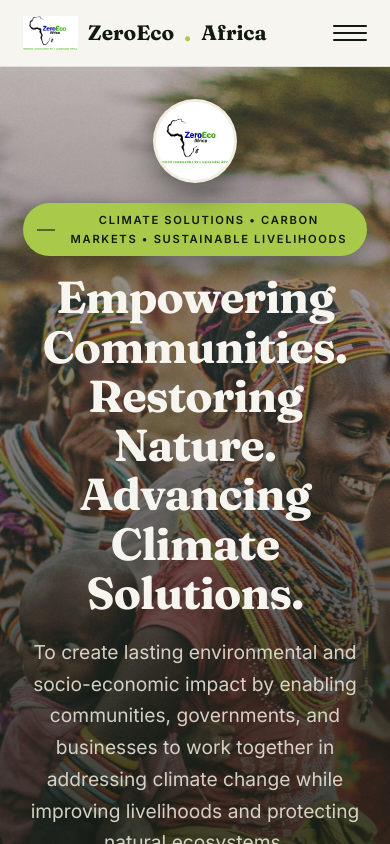
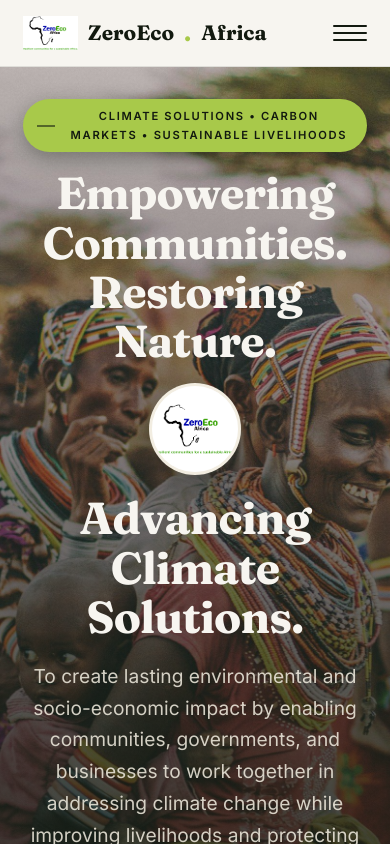
Before and after one commit to Tuli352/ZEROAFRICA, a Next.js app: page / in a window 390 px wide. Shown: the top 844 px of the page. Built offline with nearby package versions, Linux system fonts and the light colour scheme.

Commit message:
Update website

```diff
--- a/src/app/globals.css
+++ b/src/app/globals.css
@@ -504,22 +504,43 @@
   display: block;
 }
 
+/* In-flow badge, sits between "Restoring Nature." and "Advancing Climate
+   Solutions." inside the h1 itself. Hidden by default (desktop keeps the
+   original floating corner badge); shown only on mobile, where it becomes
+   a block box — which forces the surrounding heading text to wrap around
+   it on its own line, so it can never overlap or truncate a word no
+   matter how the rest of the heading reflows on a given phone. */
+.hero-badge-inline {
+  display: none;
+}
+
 @media (max-width: 720px) {
   .hero {
-    flex-direction: column;
-    align-items: center;
     padding-top: 32px;
   }
 
+  /* Old absolute corner badge is replaced by the inline version below */
   .hero-badge {
-    position: static;
-    top: auto;
-    left: auto;
-    right: auto;
-    margin: 0 0 20px;
-    width: 84px;
-    height: 84px;
-    border-width: 3px;
+    display: none;
+  }
+
+  .hero-badge-inline {
+    display: block;
+    width: 92px;
+    height: 92px;
+    margin: 18px auto;
+    border-radius: 50%;
+    overflow: hidden;
+    border: 3px solid rgba(242, 237, 224, 0.9);
+    box-shadow: 0 12px 32px rgba(18, 25, 15, 0.45);
+    background: var(--paper);
+  }
+
+  .hero-badge-inline img {
+    width: 100%;
+    height: 100%;
+    object-fit: cover;
+    display: block;
   }
 }
 
--- a/src/app/page.tsx
+++ b/src/app/page.tsx
@@ -16,7 +16,13 @@
 
         <div className="hero-content">
           <div className="eyebrow">Climate Solutions &bull; Carbon Markets &bull; Sustainable Livelihoods</div>
-          <h1>Empowering Communities. <span className="hero-highlight">Restoring Nature.</span> Advancing Climate Solutions.</h1>
+          <h1>
+            Empowering Communities. <span className="hero-highlight">Restoring Nature.</span>
+            <span className="hero-badge-inline">
+              <img src="/images/logo-circle.png" alt="ZeroEco Africa mark" />
+            </span>
+            Advancing Climate Solutions.
+          </h1>
           <p className="lede">
             To create lasting environmental and socio-economic impact by
             enabling communities, governments, and businesses to work
```
